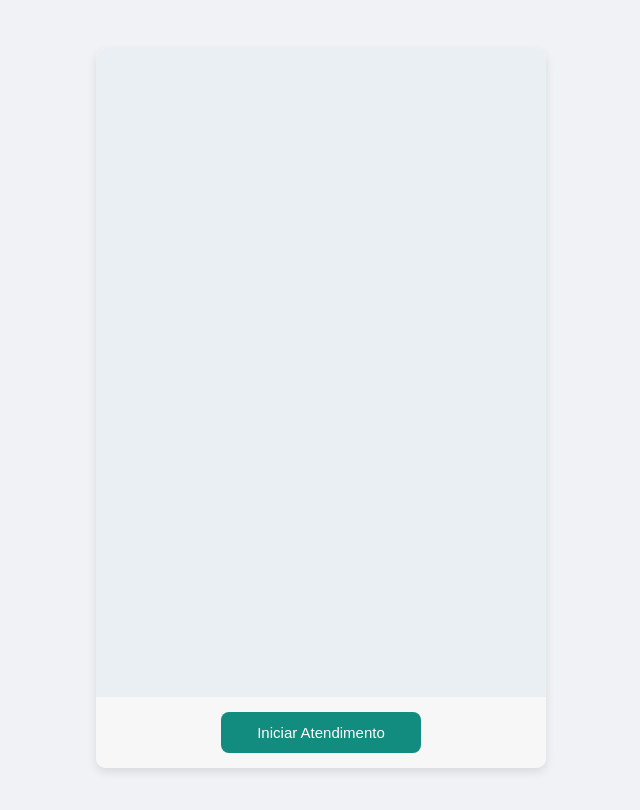
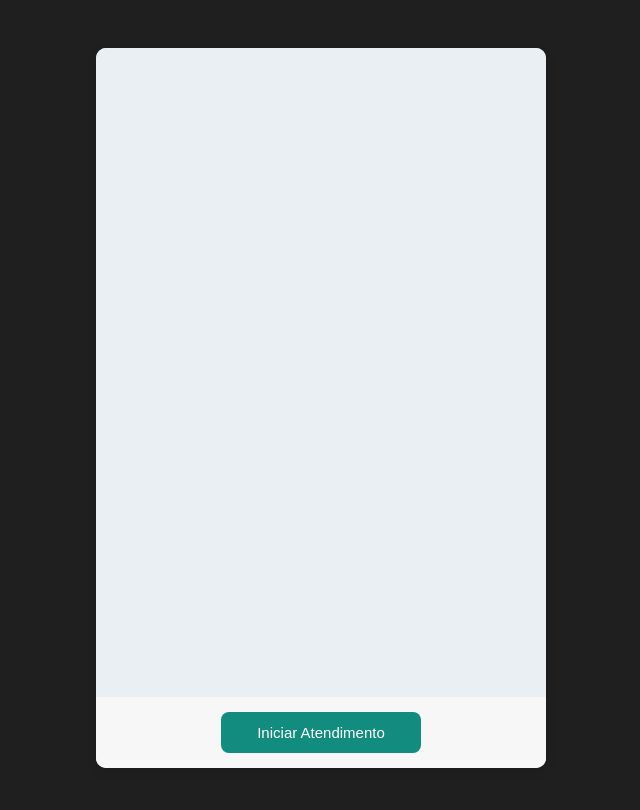
Before and after one commit to JkUniversitario421/porteiro2, a plain HTML site: page index.html in a window 1280 px wide. Shown: the whole page, without its empty margins (319-959 px from the left). Drawn offline with Linux system fonts and the light colour scheme.

Commit message:
Update style.css

```diff
--- a/style.css
+++ b/style.css
@@ -7,7 +7,7 @@
     }
 
     body {
-        background-color: #f0f2f5;
+        background-color: #1f1f1f;
         display: flex;
         justify-content: center;
         align-items: center;
```
